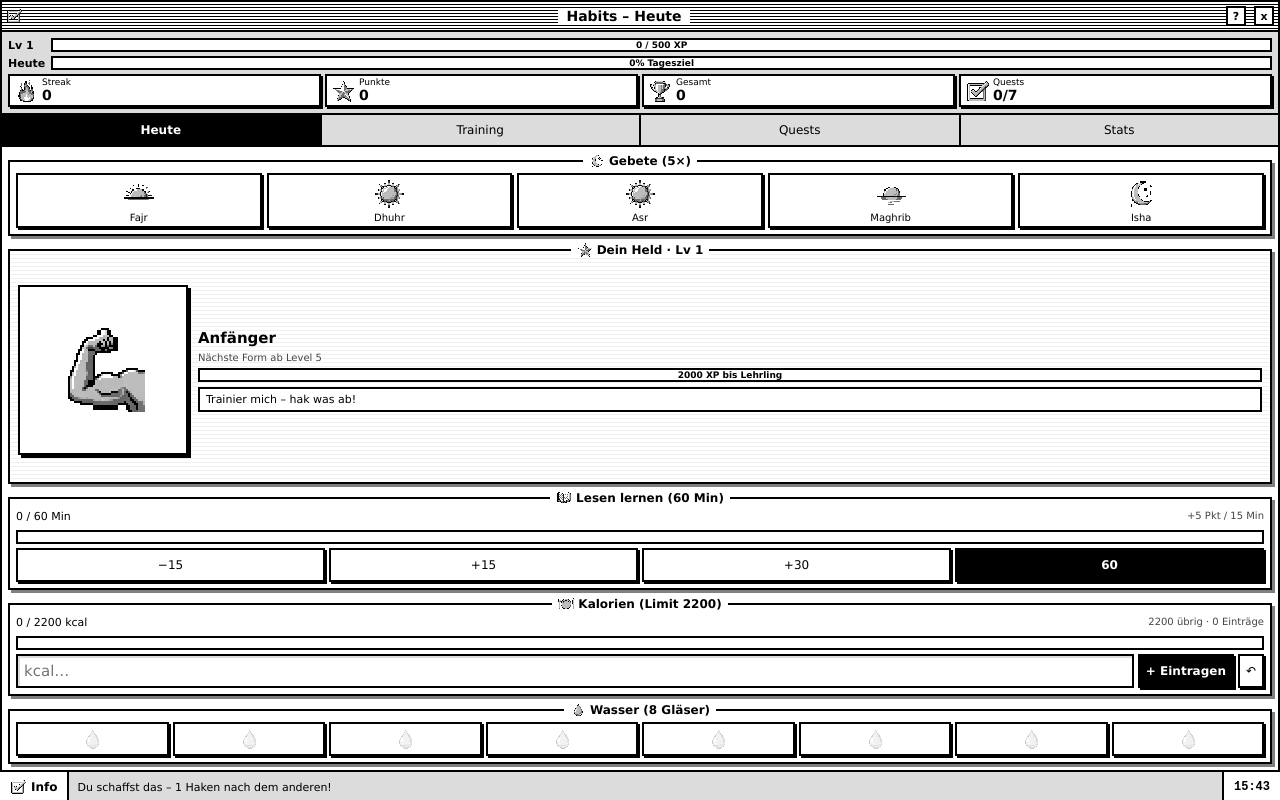
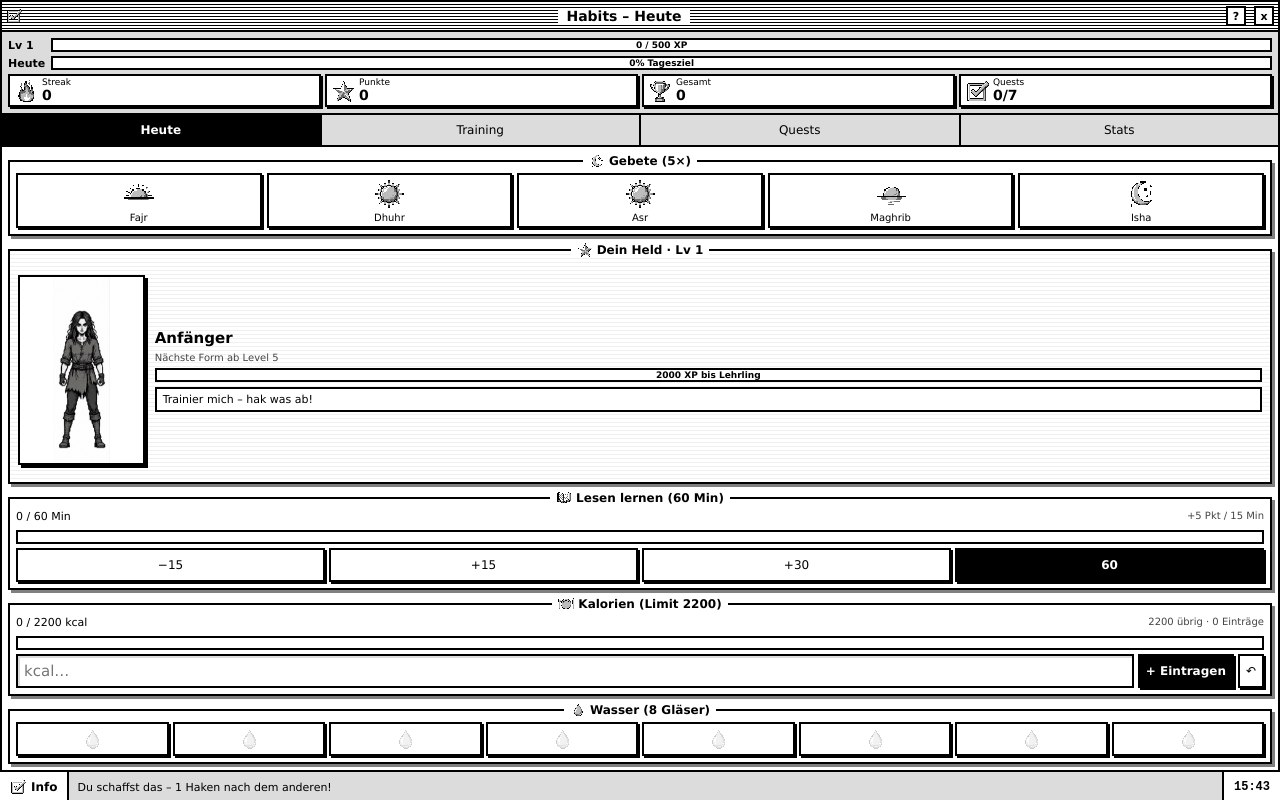
Before and after one commit to Sayfababa/Habbits, a plain HTML site: page index.html in a window 1280 px wide. Drawn offline with Linux system fonts and the light colour scheme.

Commit message:
Charakter-Sprite-Sheet (6 Stufen) eingebaut
Co-Authored-By: Claude Opus 5.5 <noreply@anthropic.com>
Claude-Session: https://claude.ai/code/session_01QfNmy13DcjNjkGppKWZfPc

```diff
--- a/index.html
+++ b/index.html
@@ -51,8 +51,8 @@ legend{margin:0 auto;padding:0 6px;font-size:12px;font-weight:bold;display:flex;
 .pray .btn.ok{background:var(--face);color:#000}
 .big{display:flex;flex-direction:column;gap:4px}
 .hero{flex:1;min-height:110px;display:flex;align-items:center;gap:10px;padding:6px 8px;background:repeating-linear-gradient(0deg,#fff 0 3px,#f0f0f0 3px 4px)}
-.hero .stage{height:100%;max-height:170px;aspect-ratio:1;flex:none;border:2px solid #000;background:#fff;display:grid;place-items:center;box-shadow:3px 3px #000;overflow:hidden}
-.hero .stage div{width:100%;height:100%;background:url(char.png) no-repeat;background-size:600% 100%;image-rendering:pixelated}
+.hero .stage{height:100%;max-height:190px;aspect-ratio:2/3;flex:none;border:2px solid #000;background:#fff;display:grid;place-items:center;box-shadow:3px 3px #000;overflow:hidden}
+.hero .stage div{width:100%;height:100%;background:url(char.png) no-repeat;background-size:600% 100%;image-rendering:auto}
 .hero .stage.none div{background:url(sprites.png) no-repeat;background-size:400% 400%;background-position:100% 33.3333% !important;width:60%;height:60%}
 .hero .info{flex:1;display:flex;flex-direction:column;gap:5px;font-size:11px}
 .hero .name{font-size:15px;font-weight:bold}
```
Also changed, not shown: char.png (added).
